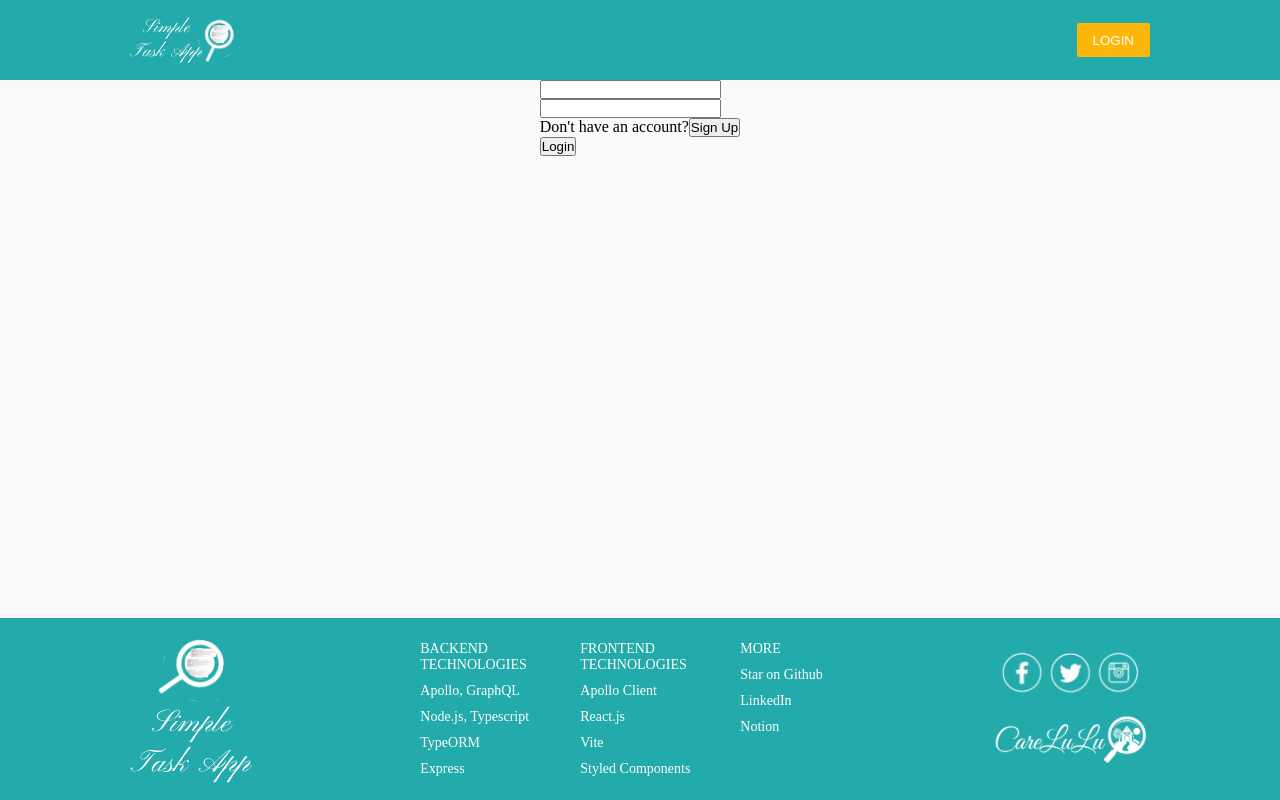
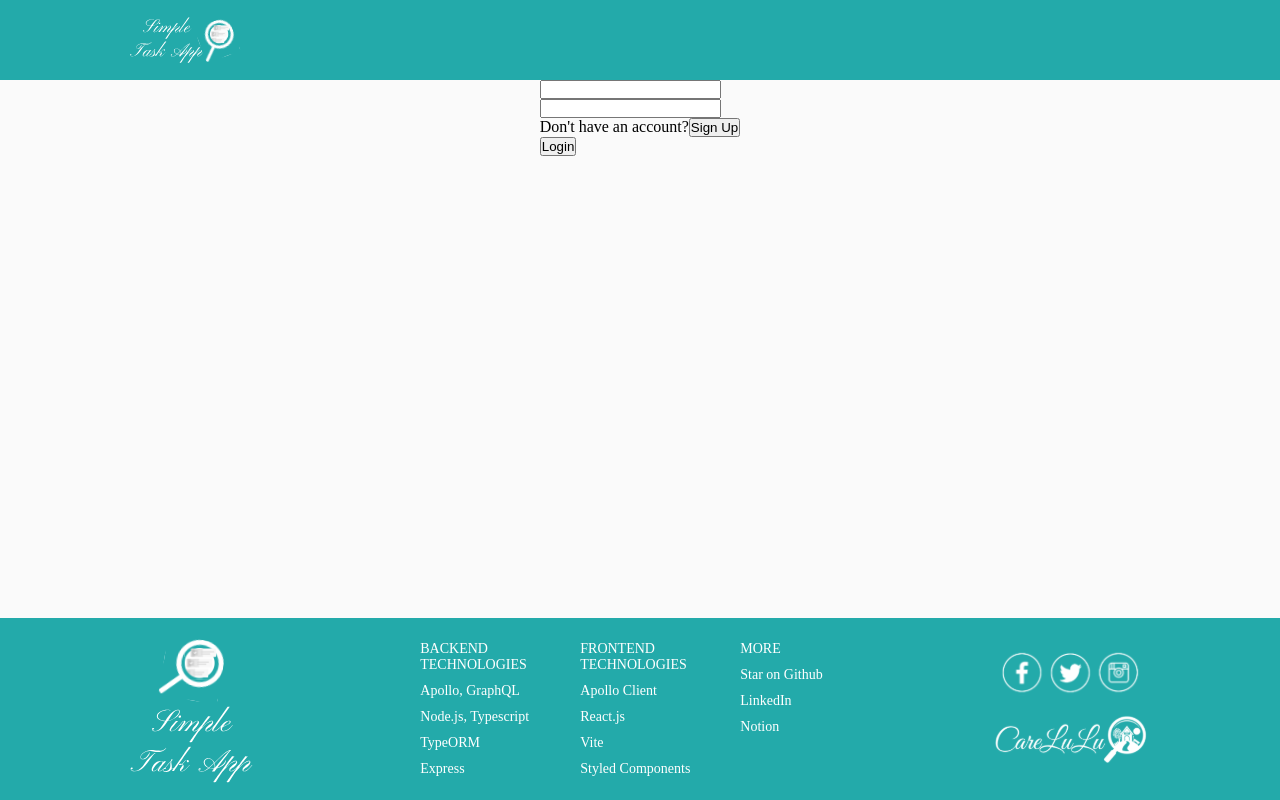
Before and after one commit to Dahan-Schuster/react-task-app, a React (Vite) app in the folder frontend/: page / in a window 1280 px wide. Built offline with nearby package versions, Linux system fonts and the light colour scheme.

Commit message:
feat: Logout button on Header

```diff
--- a/frontend/src/components/Header/index.tsx
+++ b/frontend/src/components/Header/index.tsx
@@ -1,13 +1,19 @@
-import { FC } from 'react'
+import { FC, useContext } from 'react'
 import logoImg from '../../assets/logo_header.svg'
+import AuthContext from '../../contexts/auth'
 import { Container, Content } from './styles'
 
 const Header: FC = () => {
+	const { signed, Logout } = useContext(AuthContext);
+
 	return (
 		<Container>
 			<Content>
 				<img src={logoImg} alt="Simple Task App" />
-				<button>Login</button>
+
+				{signed && (
+					<button onClick={Logout}>Logout</button>
+				)}
 			</Content>
 		</Container>
 	)
```
